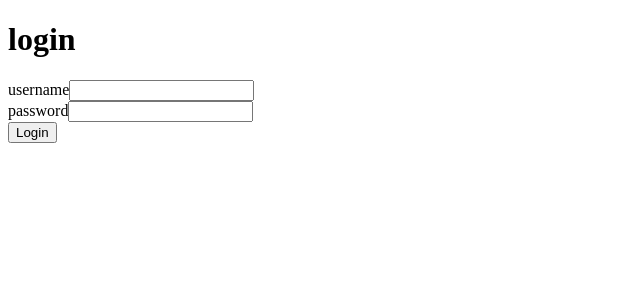
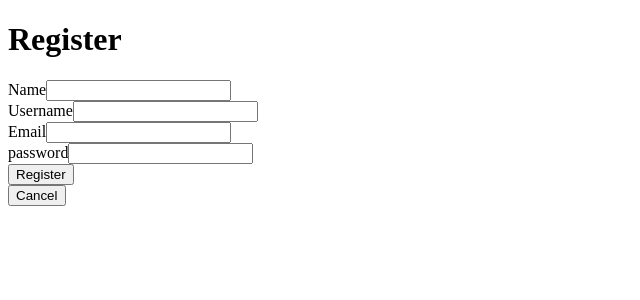
Before and after one commit to segtreebruh/2weekproject, a React (Vite) app in the folder frontend/: page /register in a window 1280 px wide. Shown: the top 300 px of the page, without its empty margins (0-640 px from the left). Built offline with nearby package versions, Linux system fonts and the light colour scheme.

Commit message:
feat: add register page

```diff
--- a/frontend/package.json
+++ b/frontend/package.json
@@ -12,7 +12,8 @@
   "dependencies": {
     "@types/jsonwebtoken": "^9.0.9",
     "react": "^19.1.0",
-    "react-dom": "^19.1.0"
+    "react-dom": "^19.1.0",
+    "react-router-dom": "^7.6.2"
   },
   "devDependencies": {
     "@eslint/js": "^9.25.0",
--- a/frontend/src/App.tsx
+++ b/frontend/src/App.tsx
@@ -1,17 +1,29 @@
 import LoginForm from "./components/LoginForm";
 import ContactDisplay from "./components/ContactDisplay";
+import RegisterForm from "./components/RegisterForm";
 import { useLogin } from "./hooks/useLogin";
+import { BrowserRouter as Router, Routes, Route, Navigate } from "react-router-dom";
+
 
 function App() {
   const { user, contacts, handleLogin } = useLogin();
 
   return (
     <>
-      <h1>login</h1>
-      <LoginForm handleLogin={handleLogin} />
-      {user !== null && (
-        <ContactDisplay contacts={contacts} username={user.username} />
-      )}
+      <Router>
+      <Routes>
+        <Route path="/" element={
+          <>
+            <h1>Login</h1>
+            <LoginForm handleLogin={handleLogin} />
+            {user !== null && (
+              <ContactDisplay contacts={contacts} username={user.username} />
+            )}
+          </>
+        } />
+        <Route path="/register" element={<RegisterForm />} />
+      </Routes>
+    </Router>
     </>
   );
 }
--- a/frontend/src/components/LoginForm.tsx
+++ b/frontend/src/components/LoginForm.tsx
@@ -1,21 +1,26 @@
 import React, { useState } from "react";
+import { useNavigate } from "react-router-dom";
 
 interface LoginFormProps {
   handleLogin: (username: string, password: string) => void;
 }
 
-const LoginForm: React.FC<LoginFormProps> = ({
-  handleLogin,
-}) => {
+const LoginForm: React.FC<LoginFormProps> = ({ handleLogin }) => {
   const [username, setUsername] = useState("");
   const [password, setPassword] = useState("");
+  const navigate = useNavigate();
 
   const onSubmit = (event: React.FormEvent<HTMLFormElement>) => {
     event.preventDefault();
     handleLogin(username, password);
   };
 
+  const registerRedirect = () => {
+    navigate("/register");
+  }
+
   return (
+    <>
       <form onSubmit={onSubmit}>
         <div>
           username
@@ -37,6 +42,8 @@ const LoginForm: React.FC<LoginFormProps> = ({
         </div>
         <button type="submit">Login</button>
       </form>
+      <button onClick={registerRedirect}>Register</button>
+    </>
   );
 };
 
--- /dev/null
+++ b/frontend/src/components/RegisterForm.tsx
@@ -0,0 +1,81 @@
+import type { RegisterRequest } from "@shared/types";
+import React, { useState } from 'react';
+import { useNavigate } from 'react-router-dom';
+import * as registerService from '../services/registerService';
+
+const RegisterForm = () => {
+  const [username, setUsername] = useState('');
+  const [password, setPassword] = useState('');
+  const [name, setName] = useState('');
+  const [email, setEmail] = useState('');
+  const navigate = useNavigate();
+
+  const handleSubmit = async (event: React.FormEvent<HTMLFormElement>) => {
+    event.preventDefault();
+
+    try {
+      const registerData: RegisterRequest = {
+        username,
+        password,
+        name,
+        email
+      }
+
+      await registerService.register(registerData);
+      navigate("/");
+    } catch (err) {
+      console.error(err);
+    }
+  }
+
+  return (
+    <>
+      <h1>Register</h1>
+      <form onSubmit={handleSubmit}>
+        <div>
+          Name
+          <input
+            type="text"
+            value={name}
+            name="Name"
+            onChange={(e) => setName(e.target.value)}
+          />
+        </div>
+
+        <div>
+          Username
+          <input
+            type="text"
+            value={username}
+            name="Username"
+            onChange={(e) => setUsername(e.target.value)}
+          />
+        </div>
+
+        <div>
+          Email
+          <input
+            type="text"
+            value={email}
+            name="Email"
+            onChange={(e) => setEmail(e.target.value)}
+          />
+        </div>
+
+        <div>
+          password
+          <input
+            type="password"
+            value={password}
+            name="Password"
+            onChange={(e) => setPassword(e.target.value)}
+          />
+        </div>
+        <button>Register</button>
+      </form>
+      <button onClick={() => navigate("/")}>Cancel</button>
+    </>
+  )
+}
+
+export default RegisterForm;
--- a/frontend/src/services/loginService.ts
+++ b/frontend/src/services/loginService.ts
@@ -1,9 +1,9 @@
 import axios from "axios";
-import type { LoginRequest, LoginResponse } from '@shared/types';
+import type { LoginRequest } from '@shared/types';
 
 const baseUrl = "/api/login";
 
-export const login = async (credentials: LoginRequest): Promise<LoginResponse> => {
+export const login = async (credentials: LoginRequest) => {
   const response = await axios.post(baseUrl, credentials);
   return response.data;
 };
--- /dev/null
+++ b/frontend/src/services/registerService.ts
@@ -0,0 +1,9 @@
+import axios from "axios";
+import type { RegisterRequest } from "@shared/types";
+
+const baseUrl = '/api/register';
+
+export const register = async (credentials: RegisterRequest) => {
+  const response = await axios.post(baseUrl, credentials);
+  return response.data;
+}
```
Also changed, not shown: 1 other file (tests, documents, lock files or other folders). Lines whose indentation alone changed are shown as unchanged.
